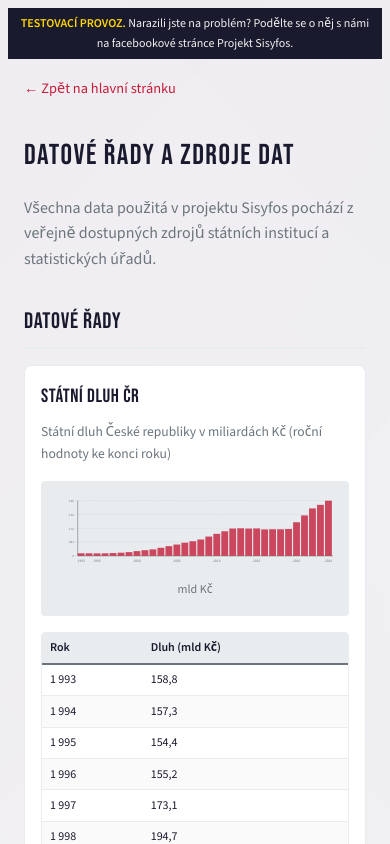
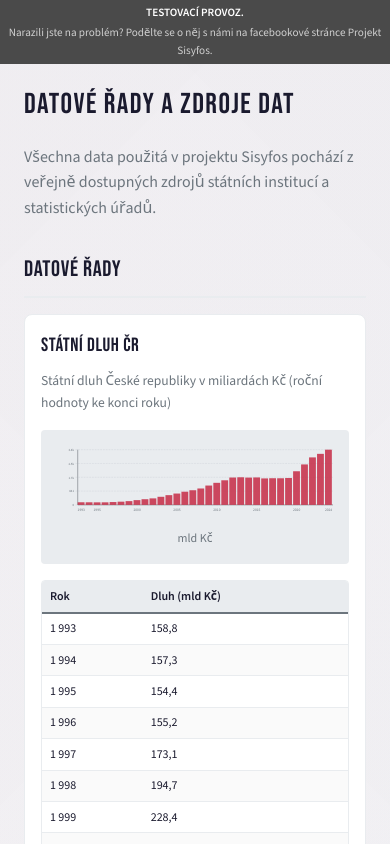
Before and after one commit to Oslicek/Sisyphus, a React (Vite) app: page /zdroje-dat in a window 390 px wide. Shown: the top 844 px of the page. Built offline with nearby package versions, Linux system fonts and the light colour scheme.

Commit message:
style: Make test banner thinner and less prominent
- Dark gray background instead of black
- Thinner padding, smaller font
- Fixed position (no jumping on scroll)
- White bold label instead of yellow
- More spacing between label and message
- Added padding-top to all pages for fixed banner

```diff
--- a/src/App.module.css
+++ b/src/App.module.css
@@ -3,6 +3,7 @@
   flex-direction: column;
   min-height: 100vh;
   padding: 1rem;
+  padding-top: 2rem; /* Space for fixed test banner */
   position: relative;
 }
 
--- a/src/components/TestBanner/TestBanner.module.css
+++ b/src/components/TestBanner/TestBanner.module.css
@@ -1,23 +1,34 @@
 .banner {
-  background-color: #1a1a2e;
-  color: #f0f0f0;
+  background-color: #4a4a4a;
+  color: #d0d0d0;
   text-align: center;
-  padding: 0.5rem 1rem;
-  font-size: 0.875rem;
+  padding: 0.3rem 1rem;
+  font-size: 0.8rem;
   font-family: 'Source Sans 3', system-ui, sans-serif;
-  position: sticky;
+  position: fixed;
   top: 0;
+  left: 0;
+  right: 0;
   z-index: 1000;
+  width: 100%;
+  box-sizing: border-box;
 }
 
 .label {
   font-weight: 700;
-  color: #ffd700;
+  color: #ffffff;
+  margin-right: 0.75rem;
 }
 
 @media (max-width: 600px) {
   .banner {
-    font-size: 0.75rem;
-    padding: 0.4rem 0.75rem;
+    font-size: 0.7rem;
+    padding: 0.25rem 0.5rem;
+  }
+
+  .label {
+    display: block;
+    margin-right: 0;
+    margin-bottom: 0.15rem;
   }
 }
--- a/src/pages/About/About.module.css
+++ b/src/pages/About/About.module.css
@@ -3,6 +3,7 @@
   display: flex;
   flex-direction: column;
   padding: 2rem;
+  padding-top: 2.5rem; /* Space for fixed test banner */
   max-width: 800px;
   margin: 0 auto;
 }
--- a/src/pages/DataSources/DataSources.module.css
+++ b/src/pages/DataSources/DataSources.module.css
@@ -3,6 +3,7 @@
   display: flex;
   flex-direction: column;
   padding: 2rem;
+  padding-top: 2.5rem; /* Space for fixed test banner */
   max-width: 900px;
   margin: 0 auto;
 }
```
